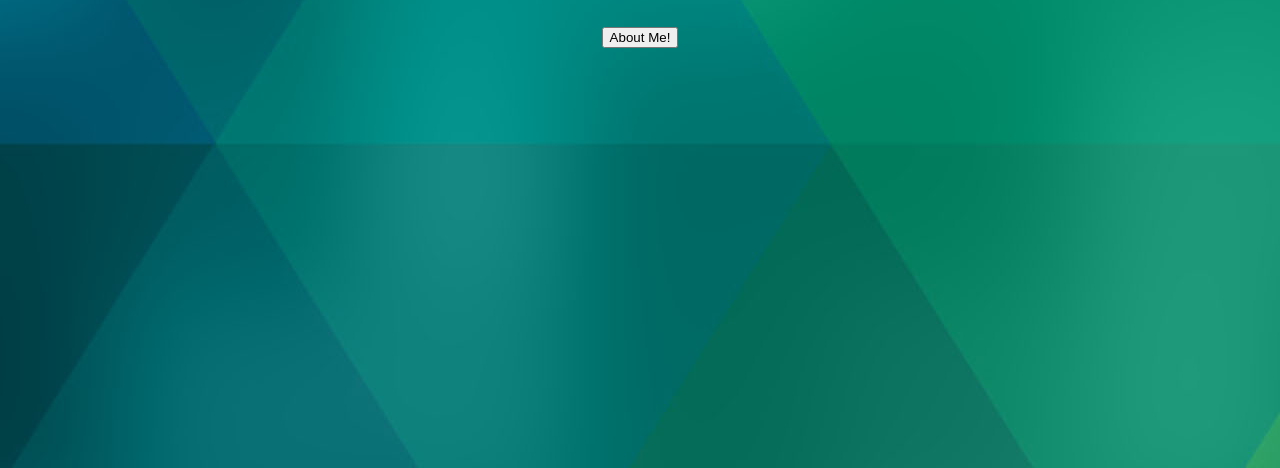
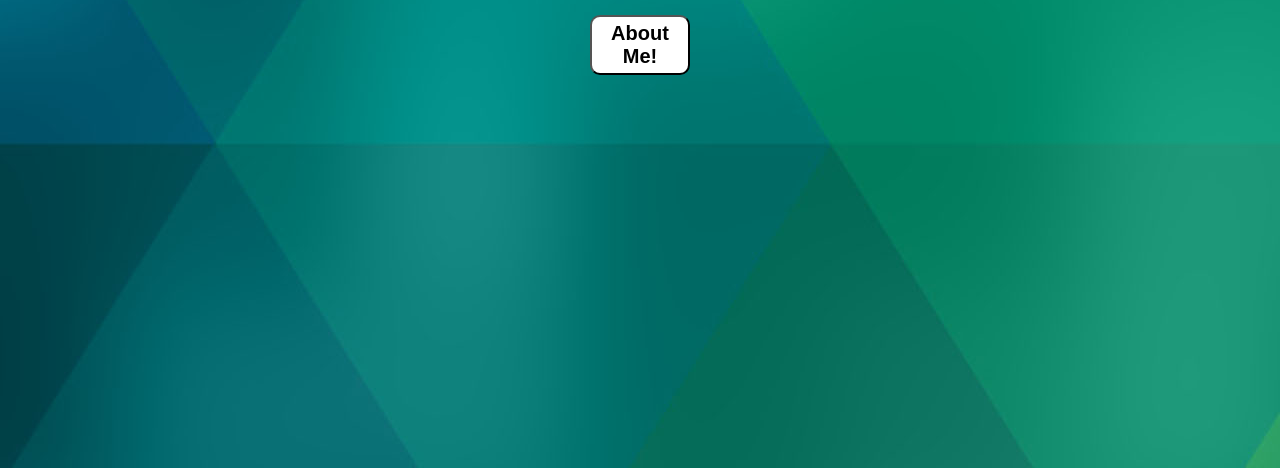
Before and after one commit to jackfaarmer/jackfaarmer.github.io, a plain HTML site: page index.html in a window 1280 px wide. Shown: the part 332-800 px from the top of the page. Drawn offline with Linux system fonts and the light colour scheme.

Commit message:
css button updates, debug config

```diff
--- a/format.css
+++ b/format.css
@@ -6,6 +6,7 @@ body {
     padding: 10px;
     font-family: sans-serif;
     color: white;
+    cursor: default;
 }
 #name {
     text-decoration: none;
@@ -13,3 +14,20 @@ body {
 a {
     color: white;
 }
+button {
+    height: 40px;
+    width: 100px;
+    border-radius: 10px;
+    background-color: white;
+    color: black;
+    cursor: pointer;
+    font-size: 20px;
+    font-weight: bold;
+}
+button:hover {
+    background-color: #cccccc;
+    transition-duration: 500ms;
+}
+#about-button{
+    height: 60px;
+}
--- a/index.html
+++ b/index.html
@@ -9,7 +9,7 @@
     <h2>This is my website :)</h2>
     <p>Please be sure to take a look at all
     <br> of my projects!</p>
-    <button onclick="location.href='./about'" type="button">
+    <button id="about-button" onclick="location.href='./about'" type="button">
       About Me!</button>
   </body>
 </html>
```
